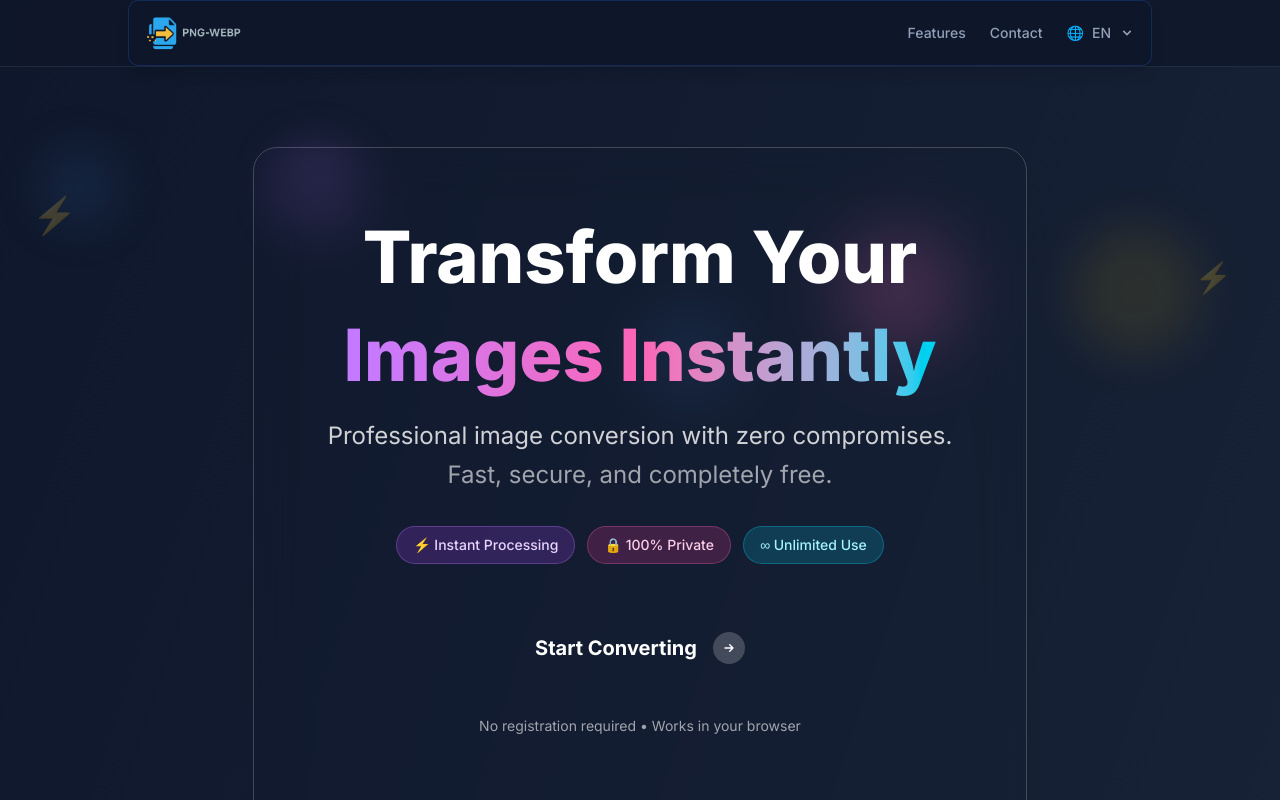
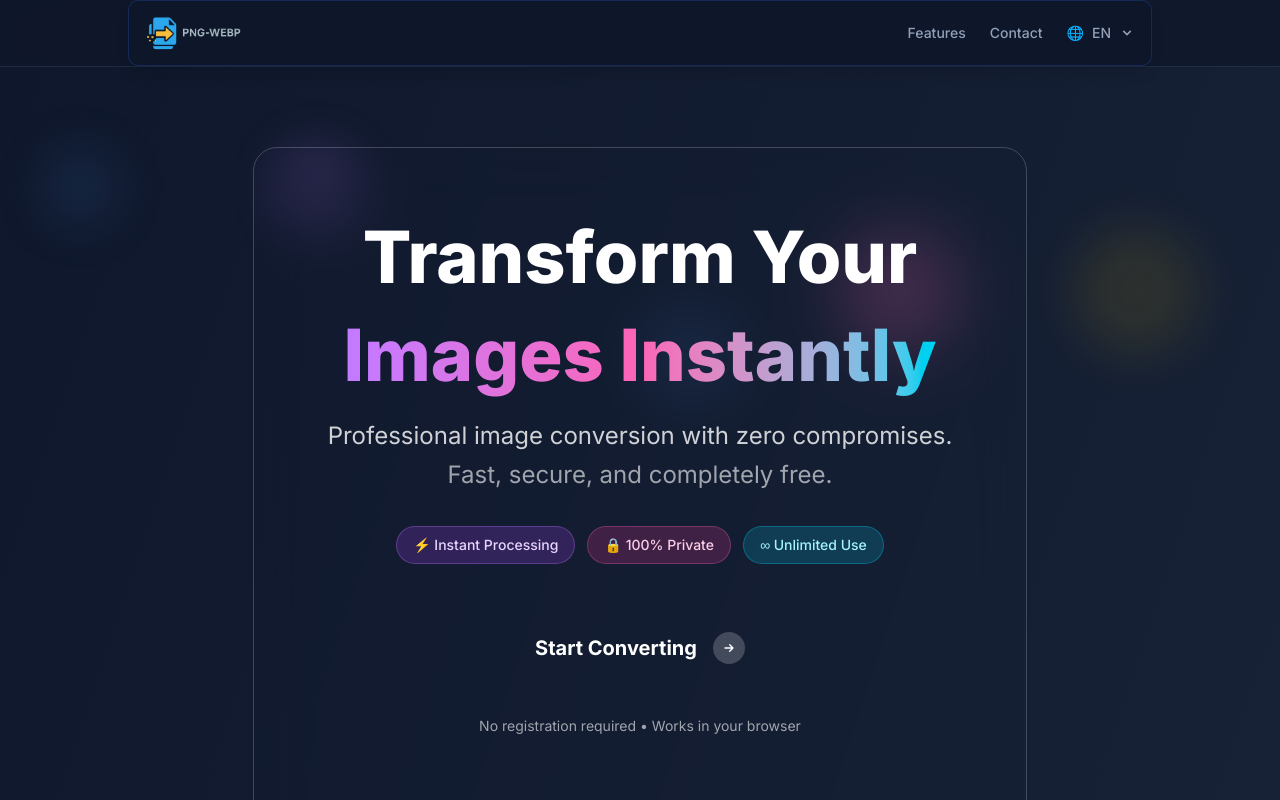
Before and after one commit to ELMACHHOUNE/png-webp, a Next.js app: page / in a window 1280 px wide. Shown: the top 800 px of the page. Built offline with nearby package versions, Linux system fonts and the light colour scheme.

Commit message:
feat: remove floating icon characters from BackgroundEffects component

```diff
--- a/src/components/BackgroundEffects.tsx
+++ b/src/components/BackgroundEffects.tsx
@@ -13,13 +13,13 @@ export default function BackgroundEffects() {
 
       {/* Floating icons */}
       <div className="absolute top-32 left-8 animate-float-slow">
-        <div className="text-4xl opacity-20 text-blue-400">⚡</div>
+        <div className="text-4xl opacity-20 text-blue-400"></div>
       </div>
       <div className="absolute top-48 right-12 animate-float-medium">
-        <div className="text-3xl opacity-20 text-yellow-400">⚡</div>
+        <div className="text-3xl opacity-20 text-yellow-400"></div>
       </div>
       <div className="absolute bottom-32 left-16 animate-float-fast">
-        <div className="text-2xl opacity-20 text-slate-400">🎯</div>
+        <div className="text-2xl opacity-20 text-slate-400"></div>
       </div>
     </>
   );
```
